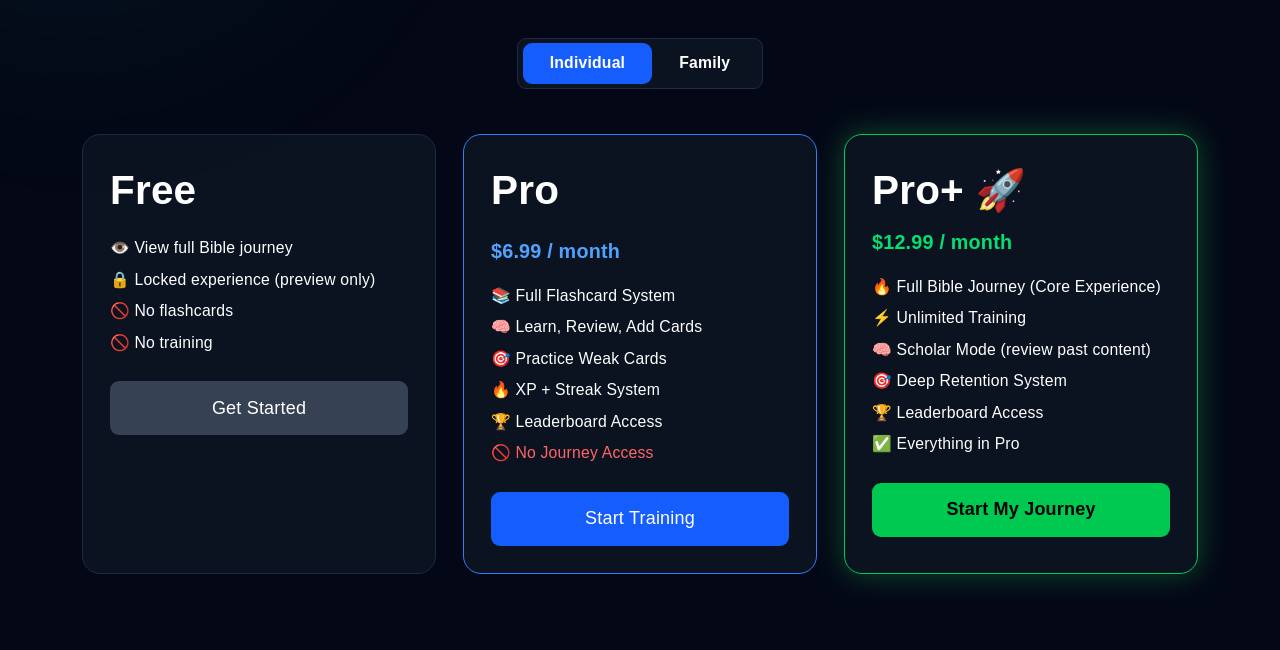
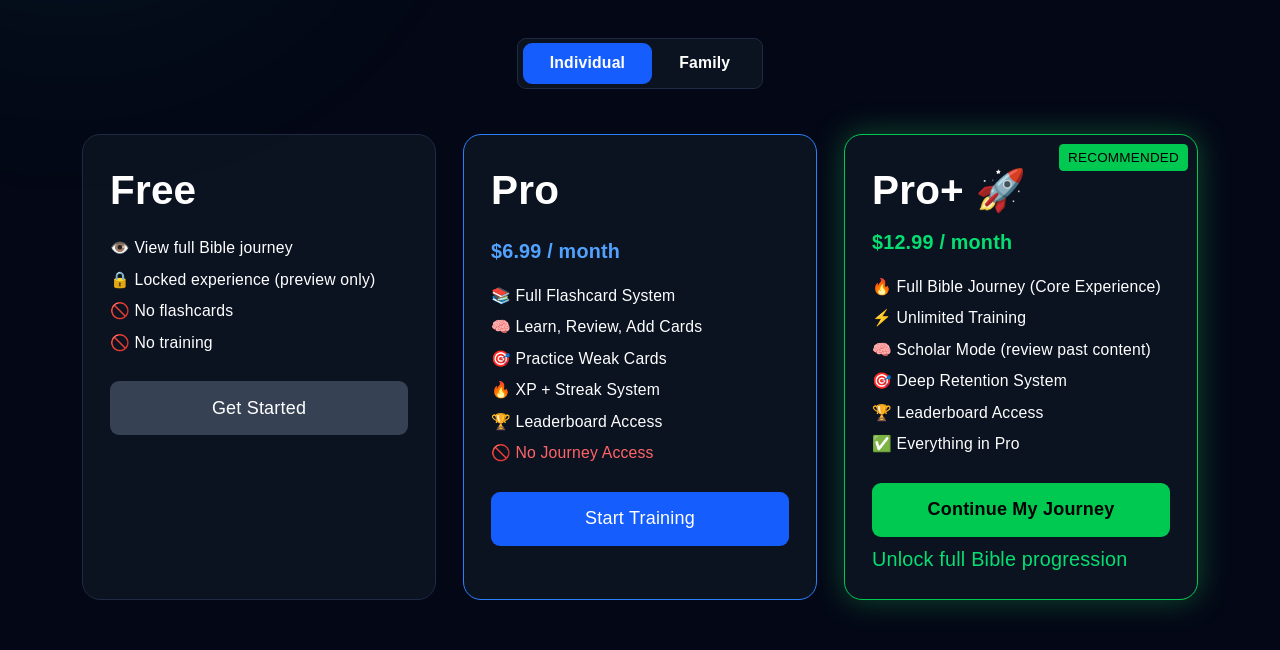
Before and after one commit to sdasent25/bible-mastery-app, a Next.js app: page / in a window 1280 px wide. Shown: the part 1540-2190 px from the top of the page. Built offline with nearby package versions, Linux system fonts and the light colour scheme; no server answers.

Commit message:
Add preview context and Pro+ conversion messaging to pricing page

```diff
--- a/components/PricingSection.tsx
+++ b/components/PricingSection.tsx
@@ -2,18 +2,19 @@
 
 import { supabase } from "@/lib/supabase"
 import { useEffect, useState } from "react"
-import { useRouter } from "next/navigation"
+import { useRouter, useSearchParams } from "next/navigation"
 
 export default function PricingSection() {
   const router = useRouter()
+  const searchParams = useSearchParams()
+  const source = searchParams.get("source")
   const [isFamily, setIsFamily] = useState(false)
 
   useEffect(() => {
-    const params = new URLSearchParams(window.location.search)
-    if (params.get("source") === "journey_pro_plus") {
+    if (source === "journey_pro_plus") {
       document.getElementById("pro-plus")?.scrollIntoView({ behavior: "smooth" })
     }
-  }, [])
+  }, [source])
 
   const handleSelectPlan = async (plan: string) => {
     const {
@@ -30,6 +31,22 @@ export default function PricingSection() {
 
   return (
     <section className="max-w-5xl mx-auto px-4 py-12">
+      {source === "journey_pro_plus" && (
+        <div className="max-w-xl mx-auto mb-8 bg-[#0B1220] border border-green-500 rounded-2xl p-6 text-center">
+          <h2 className="text-2xl font-bold text-white mb-2">
+            🚀 You Started Your Journey
+          </h2>
+
+          <p className="text-white mb-4">
+            You completed your preview. Continue through the full Bible and build real consistency.
+          </p>
+
+          <p className="text-sm text-yellow-400">
+            Your progress is waiting — don&apos;t stop now.
+          </p>
+        </div>
+      )}
+
       <h1 className="text-3xl font-bold text-white text-center mb-10">
         Choose Your Path
       </h1>
@@ -106,7 +123,11 @@ export default function PricingSection() {
           </button>
         </div>
 
-        <div id="pro-plus" className="bg-[#0B1220] border border-green-500 rounded-2xl p-6 shadow-[0_0_30px_rgba(34,197,94,0.35)]">
+        <div id="pro-plus" className="relative bg-[#0B1220] border border-green-500 rounded-2xl p-6 shadow-[0_0_30px_rgba(34,197,94,0.35)]">
+          <div className="absolute top-2 right-2 text-xs bg-green-500 text-black px-2 py-1 rounded">
+            RECOMMENDED
+          </div>
+
           <h2 className="text-xl font-bold text-white mb-2">
             Pro+ {isFamily && "Family"} 🚀
           </h2>
@@ -133,8 +154,12 @@ export default function PricingSection() {
             onClick={() => handleSelectPlan("pro_plus")}
             className="w-full py-3 rounded-lg bg-green-500 text-black font-bold"
           >
-            Start My Journey
+            Continue My Journey
           </button>
+
+          <p className="text-xs text-green-400 mt-2">
+            Unlock full Bible progression
+          </p>
         </div>
       </div>
     </section>
```
